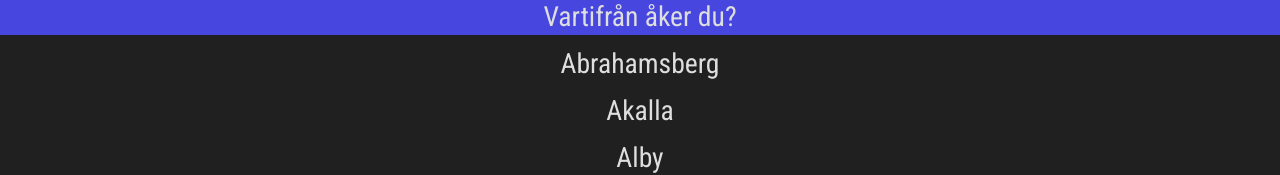
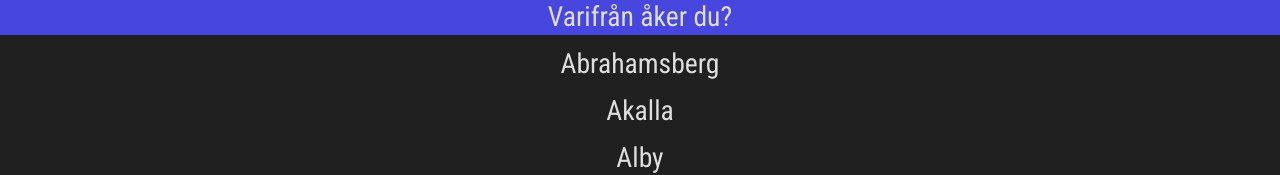
Before and after one commit to oversizedhat/tbana-webclient, a Vue app: page /select in a window 1280 px wide. Shown: the top 175 px of the page. Built offline with nearby package versions, Linux system fonts and the light colour scheme.

Commit message:
spelling..

```diff
--- a/src/Select.vue
+++ b/src/Select.vue
@@ -31,7 +31,7 @@ export default {
       return siteNames.sort();
     },
     headerText: function () {
-      return this.selected.length > 0?"Vart ska du åka?":"Vartifrån åker du?";
+      return this.selected.length > 0?"Vart ska du åka?":"Varifrån åker du?";
     }
   },
   mounted() {},
```
